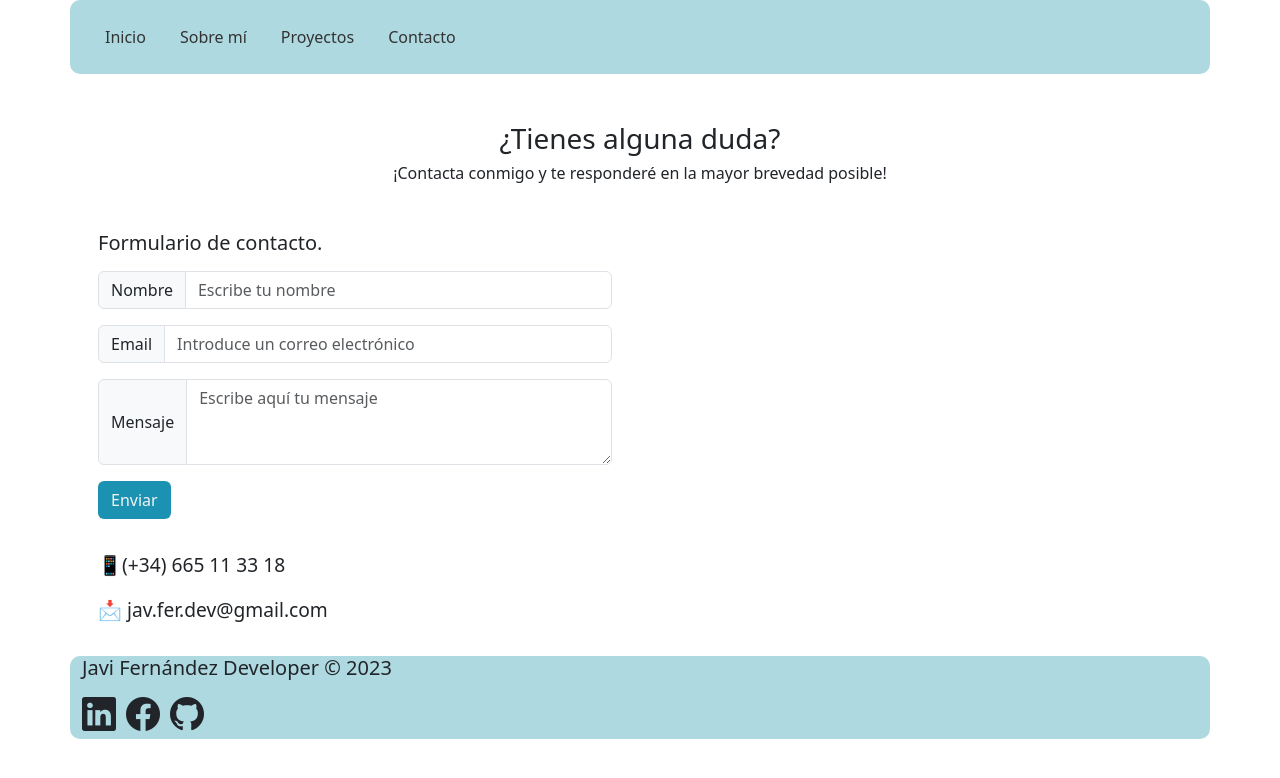
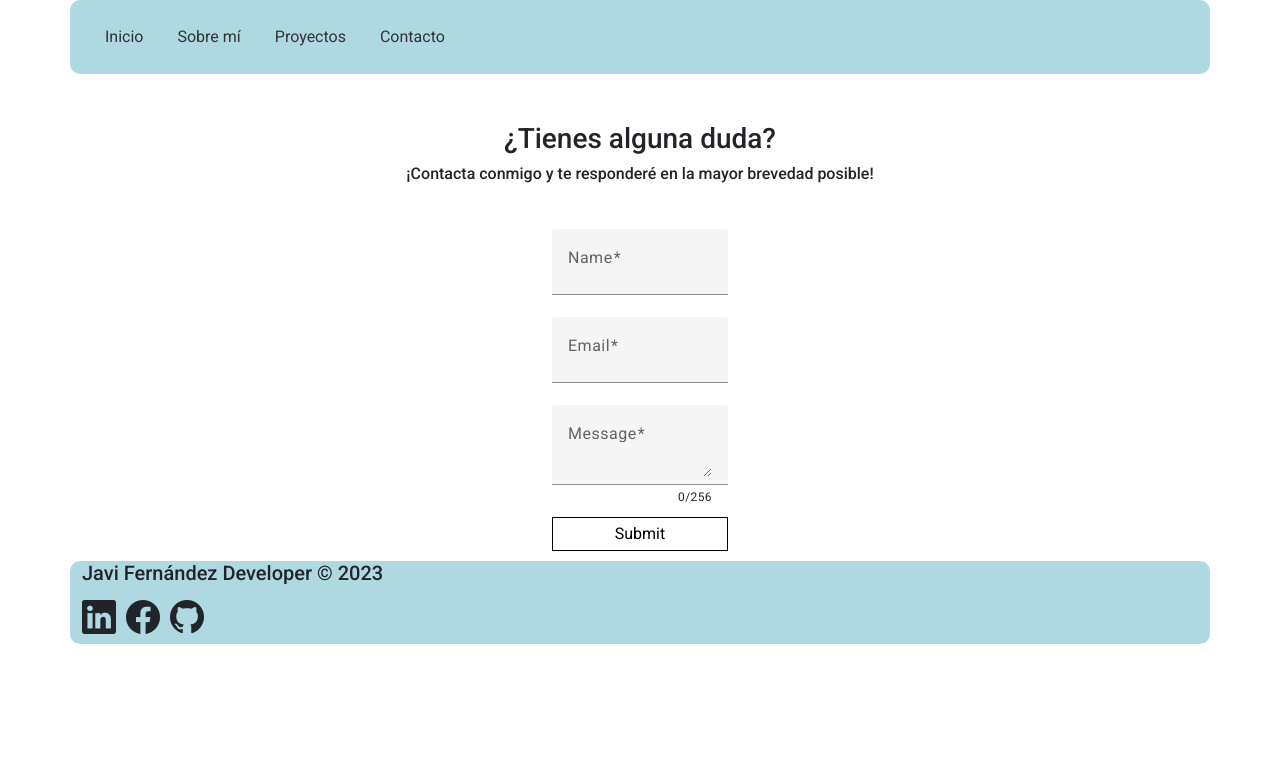
Before and after one commit to javifer89/Portfolio, an Angular app: page /contact in a window 1280 px wide. Shown: the top 778 px of the page. Built offline with nearby package versions, Linux system fonts and the light colour scheme.

Commit message:
formulario de contacto generado con Material y conectado a email para recibir mensajes del formulario al email sin BACKEND

```diff
--- a/angular.json
+++ b/angular.json
@@ -24,7 +24,9 @@
               "src/favicon.ico",
               "src/assets"
             ],
-            "styles": ["node_modules/bootstrap/dist/css/bootstrap.min.css",
+            "styles": [
+              "@angular/material/prebuilt-themes/indigo-pink.css",
+              "node_modules/bootstrap/dist/css/bootstrap.min.css",
               "src/styles.css"
             ],
             "scripts": []
@@ -87,6 +89,7 @@
               "src/assets"
             ],
             "styles": [
+              "@angular/material/prebuilt-themes/indigo-pink.css",
               "src/styles.css"
             ],
             "scripts": []
--- a/package.json
+++ b/package.json
@@ -11,10 +11,12 @@
   "private": true,
   "dependencies": {
     "@angular/animations": "^16.0.0",
+    "@angular/cdk": "^16.2.0",
     "@angular/common": "^16.0.0",
     "@angular/compiler": "^16.0.0",
     "@angular/core": "^16.0.0",
     "@angular/forms": "^16.0.0",
+    "@angular/material": "^16.2.0",
     "@angular/platform-browser": "^16.0.0",
     "@angular/platform-browser-dynamic": "^16.0.0",
     "@angular/router": "^16.0.0",
--- a/src/app/components/contact/contact.component.css
+++ b/src/app/components/contact/contact.component.css
@@ -17,3 +17,43 @@ p {
     font-size: small;
     color: red;
 }
+
+
+
+
+.hidden {
+	display: none
+}
+.visible {
+	display: block
+}
+.center-text {
+	text-align: center
+}
+form.contact {
+	display: flex;
+	flex-direction: column;
+	max-width: 200px;
+	width: 200px;
+	margin-left: auto;
+	margin-right: auto;
+	margin-top: 30px;
+}
+input,
+button {
+	margin-bottom: 10px;
+}
+button {
+	margin-top: 10px;
+	background-color: transparent;
+	color: black;
+	border: 1px solid black;
+	padding: 4px 16px;
+	transition: 0.4s;
+	width: 100%;
+	margin-top: 10px;
+}
+button:hover:enabled{
+	color: white;
+	background-color: black;
+}
--- a/src/app/components/contact/contact.component.html
+++ b/src/app/components/contact/contact.component.html
@@ -9,7 +9,7 @@
   <div class="row flex-md-row">
 
     <!-- formulario -->
-    <div class="col-12 col-md-6 order-md.2">
+    <!-- <div class="col-12 col-md-6 order-md.2">
       <div class="p-3 mt-3">
         <h5 class="mb-3">Formulario de contacto.</h5>
         <form [formGroup]="formulario" (ngSubmit)="onSubmit()">
@@ -53,8 +53,34 @@
         <p>📱(+34) 665 11 33 18</p>
         <p>📩 jav.fer.dev@gmail.com</p>
       </div>
-    </div>
+    </div> -->
 
+    <form class="contact" [formGroup]="form" method="post" (ngSubmit)="onSubmit()">
+      <mat-form-field>
+        <mat-label>Name</mat-label>
+        <input matInput [formControl]="name" required>
+        <mat-error *ngIf="name.invalid">Please enter your name</mat-error>
+      </mat-form-field>
+      <mat-form-field>
+        <mat-label>Email</mat-label>
+        <input matInput [formControl]="email" placeholder="email@example.com" required>
+        <mat-error *ngIf="email.invalid">Please enter a valid email</mat-error>
+      </mat-form-field>
+      <mat-form-field>
+        <mat-label>Message</mat-label>
+        <textarea matInput [formControl]="message" maxlength="256" placeholder="I'm interested in..." required></textarea>
+        <mat-hint align="end"> {{message.value?.length || 0}}/256</mat-hint>
+        <mat-error *ngIf="message.invalid">Please enter a message</mat-error>
+      </mat-form-field>
+      <button [disabled]="isLoading" class="submit" type="submit">Submit</button>
+      <input [formControl]="honeypot" class="hidden" type="text" />
+      <div [ngClass]="!submitted? 'hidden' : 'visible'" class="center-text">
+        <span>{{responseMessage}}</span>
+      </div>
+    </form>
+
+
+<!-- <form id="gform" method="POST" action="https://script.google.com/macros/s/AKfycbwItkJwk7wFos1By0F2J7IX4sgHVWH5cRK6rIIfvo65eQ1yDpBd3VHLuTxPMXEadOM/exec"></form> -->
 
   </div>
 
--- a/src/app/components/contact/contact.component.ts
+++ b/src/app/components/contact/contact.component.ts
@@ -1,49 +1,141 @@
-import { Component, inject } from '@angular/core';
-import { ContactService } from 'src/app/services/contact.service';
-import { FormControl, FormGroup, Validators} from '@angular/forms';
-import { Router} from '@angular/router';
-import Swal from 'sweetalert2';
+// import { Component, inject } from '@angular/core';
+// import { ContactService } from 'src/app/services/contact.service';
+// import { FormControl, FormGroup, Validators} from '@angular/forms';
+// import { Router} from '@angular/router';
+// import Swal from 'sweetalert2';
+
+// @Component({
+//   selector: 'app-contact',
+//   templateUrl: './contact.component.html',
+//   styleUrls: ['./contact.component.css']
+// })
+// export class ContactComponent {
+//   contactService = inject(ContactService)
+//   formulario: FormGroup;
+
+
+//      constructor(private router: Router) {
+//          this.formulario=new FormGroup({
+
+//              nombre: new FormControl(null, [Validators.required]),
+//              apellidos: new FormControl(null, [Validators.required]),
+//              email: new FormControl(null, [ Validators.required,
+//                  Validators.pattern(/^[\w-\.]+@([\w-]+\.)+[\w-] {2, 10}$/),
+//                  ]),
+//              mensaje: new FormControl(null, [Validators.required]),
+//          });
+//     }
+
+//     async onSubmit() {
+//      const response=await this.contactService.contactFormulario(this.formulario.value);
+//      console.log(response);
+
+//      Swal.fire({
+//          icon: 'success',
+//          title: 'Mensaje enviado correctamente',
+//          showConfirmButton: false,
+//          timer: 2500,
+//          width: 500,
+//          padding: '3em',
+//          color: '#333333',
+//          background: '#0077B6',
+//      });
+//     this.router.navigate(['/home']);
+//     }
+
+//     checkError(field: string, error: string) {
+//      return (this.formulario.get(field)?.hasError(error) && this.formulario.get(field)?.touched);
+//     }
+//     }
+
+import { HttpClient } from '@angular/common/http';
+import { Component, OnInit } from '@angular/core';
+import { FormBuilder, FormGroup, FormControl, Validators } from '@angular/forms';
+import { catchError, of, switchMap } from 'rxjs';
 
 @Component({
   selector: 'app-contact',
   templateUrl: './contact.component.html',
   styleUrls: ['./contact.component.css']
 })
-export class ContactComponent {
-  contactService = inject(ContactService)
-  formulario: FormGroup;
+export class ContactComponent implements OnInit {
 
+  form: FormGroup;
+  name: FormControl = new FormControl("", [Validators.required]);
+  email: FormControl = new FormControl("", [Validators.required, Validators.email]);
+  message: FormControl = new FormControl("", [Validators.required, Validators.maxLength(256)]);
+  honeypot: FormControl = new FormControl(""); // we will use this to prevent spam
+  submitted: boolean = false; // show and hide the success message
+  isLoading: boolean = false; // disable the submit button if we're loading
+  responseMessage!: string; // the response message to show to the user
 
-     constructor(private router: Router) {
-         this.formulario=new FormGroup({
+  constructor(private formBuilder: FormBuilder, private http: HttpClient) {
+    this.form = this.formBuilder.group({
+      name: this.name,
+      email: this.email,
+      message: this.message,
+      honeypot: this.honeypot
+    });
+  }
+  ngOnInit(): void {
+  }
+  onSubmit() {
+    if (this.form.status == "VALID" && this.honeypot.value == "") {
+      this.form.disable(); // disable the form if it's valid to disable multiple submissions
+      let formData: any = new FormData();
+      formData.append("name", this.form.get("name")!.value);
+      formData.append("email", this.form.get("email")!.value);
+      formData.append("message", this.form.get("message")!.value);
+      this.isLoading = true; // sending the post request async so it's in progress
+      this.submitted = false; // hide the response message on multiple submits
 
-             nombre: new FormControl(null, [Validators.required]),
-             apellidos: new FormControl(null, [Validators.required]),
-             email: new FormControl(null, [ Validators.required,
-                 Validators.pattern(/^[\w-\.]+@([\w-]+\.)+[\w-] {2, 10}$/),
-                 ]),
-             mensaje: new FormControl(null, [Validators.required]),
-         });
-    }
-
-    async onSubmit() {
-     const response=await this.contactService.contactFormulario(this.formulario.value);
-     console.log(response);
-
-     Swal.fire({
-         icon: 'success',
-         title: 'Mensaje enviado correctamente',
-         showConfirmButton: false,
-         timer: 2500,
-         width: 500,
-         padding: '3em',
-         color: '#333333',
-         background: '#0077B6',
-     });
-    this.router.navigate(['/home']);
-    }
-
-    checkError(field: string, error: string) {
-     return (this.formulario.get(field)?.hasError(error) && this.formulario.get(field)?.touched);
-    }
-    }
+//       this.http.post("https://script.google.com/macros/s/AKfycbwItkJwk7wFos1By0F2J7IX4sgHVWH5cRK6rIIfvo65eQ1yDpBd3VHLuTxPMXEadOM/exec", formData).subscribe(
+//         (response) => {
+//           // choose the response message
+//           if (response["result"] == "success") {
+//             this.responseMessage = "Thanks for the message! I'll get back to you soon!";
+//           } else {
+//             this.responseMessage = "Oops! Something went wrong... Reload the page and try again.";
+//           }
+//           this.form.enable(); // re enable the form after a success
+//           this.submitted = true; // show the response message
+//           this.isLoading = false; // re enable the submit button
+//           console.log(response);
+//         },
+//         (error) => {
+//           this.responseMessage = "Oops! An error occurred... Reload the page and try again.";
+//           this.form.enable(); // re enable the form after a success
+//           this.submitted = true; // show the response message
+//           this.isLoading = false; // re enable the submit button
+//           console.log(error);
+//         }
+//       );
+//     }
+//   }
+this.http.post("https://script.google.com/macros/s/AKfycbwItkJwk7wFos1By0F2J7IX4sgHVWH5cRK6rIIfvo65eQ1yDpBd3VHLuTxPMXEadOM/exec", formData)
+      .pipe(
+        switchMap((response : any) => {
+          if (response["result"] == "success") {
+            this.responseMessage = "Thanks for the message! I'll get back to you soon!";
+          } else {
+            this.responseMessage = "Oops! Something went wrong... Reload the page and try again.";
+          }
+          this.form.enable();
+          this.submitted = true;
+          this.isLoading = false;
+          console.log(response);
+          return of(response); // You can modify this to return any relevant data
+        }),
+        catchError((error) => {
+          this.responseMessage = "Oops! An error occurred... Reload the page and try again.";
+          this.form.enable();
+          this.submitted = true;
+          this.isLoading = false;
+          console.log(error);
+          return of(error); // You can modify this to return any relevant data
+        })
+      )
+      .subscribe();
+  }
+}
+}
--- a/src/index.html
+++ b/src/index.html
@@ -6,6 +6,9 @@
   <base href="/">
   <meta name="viewport" content="width=device-width, initial-scale=1">
   <link rel="icon" type="image/x-icon" href="favicon.ico">
+  <link rel="preconnect" href="https://fonts.gstatic.com">
+  <link href="https://fonts.googleapis.com/css2?family=Roboto:wght@300;400;500&display=swap" rel="stylesheet">
+  <link href="https://fonts.googleapis.com/icon?family=Material+Icons" rel="stylesheet">
 </head>
 <body>
   <app-root></app-root>
--- a/src/styles.css
+++ b/src/styles.css
@@ -17,3 +17,6 @@
     --blanco: #F2F4F3;
     --negroSuave: #333333;
 }
+
+html, body { height: 100%; }
+body { margin: 0; font-family: Roboto, "Helvetica Neue", sans-serif; }
```
Also changed, not shown: src/app/app.module.ts (+7 -1 lines), 2 other files (tests, documents, lock files or other folders).
